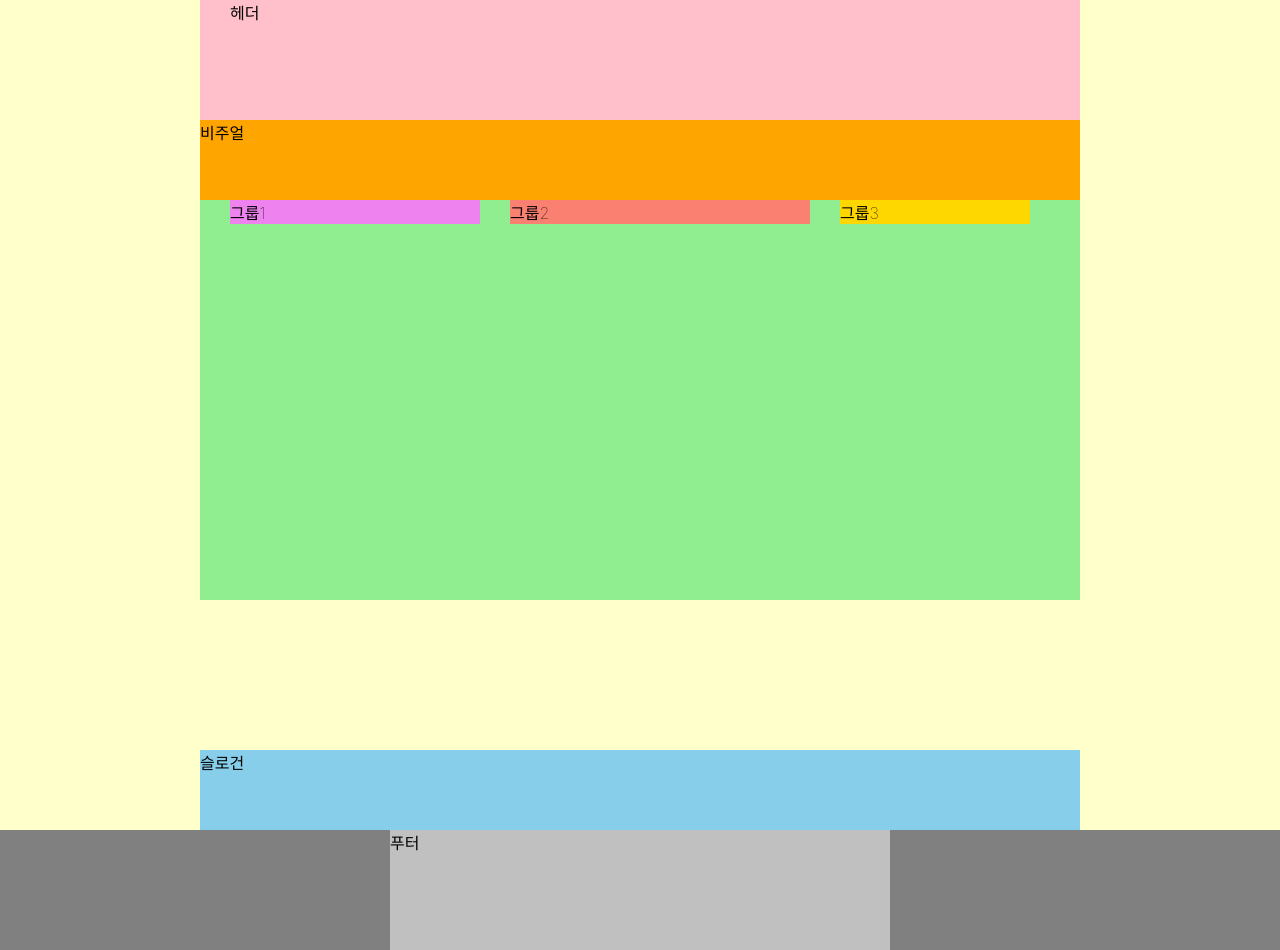
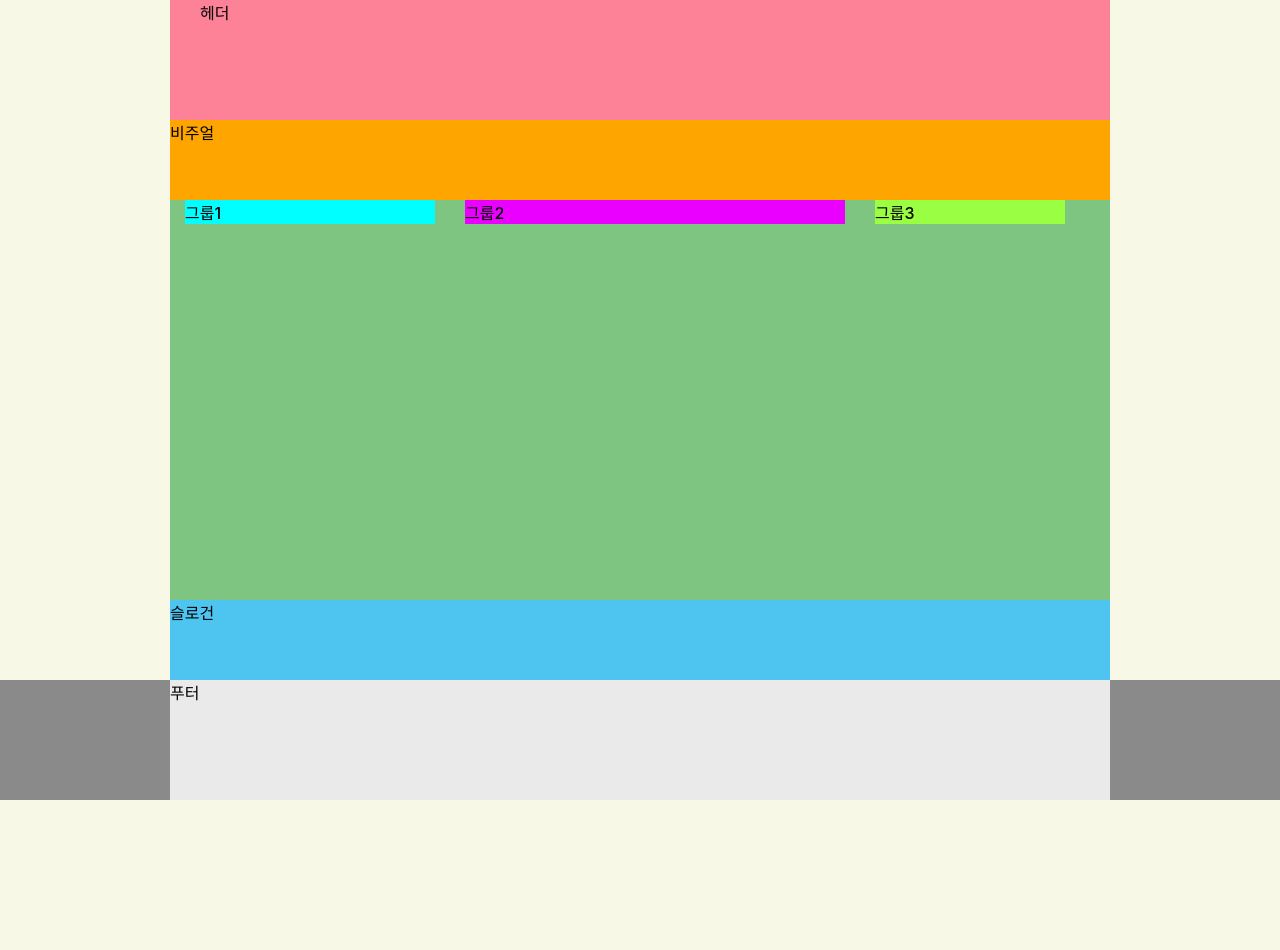
Before and after one commit to nahee09/HTML5, a website: page index.html in a window 1280 px wide. After the commit the page ends 800 px from the top, so only its background shows below. Drawn offline with Linux system fonts and the light colour scheme; a web font is replaced by a local one.

Commit message:
연습하면서 주석 추가

```diff
--- a/index.html
+++ b/index.html
@@ -16,7 +16,6 @@
     <div class="group group1">그룹1</div>
     <div class="group group2">그룹2</div>
     <div class="group group3">그룹3</div>
-    <div class="clearfix"></div>
   </main>
   <article class="slogan">슬로건</article>
   <footer class="footer"><!--bg에 들어가는 그라디언트와 footer영역 안에 글자들 배치하려고 footer안에 div 배치-->
--- a/styles/style.css
+++ b/styles/style.css
@@ -1,94 +1,80 @@
-@import url(./normalize.css);
+@import url(./normalize.css);/*파일 가져오기, 맨 처음에 넣어야 함*/
+/*normalize.css에 body{margin: 0;}이 담겨있기에 가장자리 여백이 사라짐*/
 @import url(./reset.css);
-/* 기본 스타일*/
-*,
-*::before,
-::after {
-  box-sizing: border-box;
+
+/* 기본 스타일 */
+*, *::before, *::after{
+box-sizing: border-box;
 }
 
-/* 본문 스타일 */
-body {
-  background: #ffc;
-  font-family: "Pretendard Variable", Pretendard, -apple-system, BlinkMacSystemFont, system-ui, Roboto, "Helvetica Neue", "Segoe UI", "Apple SD Gothic Neo",
-    "Noto Sans KR", "Malgun Gothic", "Apple Color Emoji", "Segoe UI Emoji", "Segoe UI Symbol", sans-serif;
-  font-weight: 100;
+/*본문 스타일*/
+body{
+  background: rgb(248, 248, 230);
+  /*웹폰트 적용(pretendard)*/
+  font-family: "Pretendard Variable", Pretendard, -apple-system, BlinkMacSystemFont, system-ui, Roboto, "Helvetica Neue", "Segoe UI", "Apple SD Gothic Neo", "Noto Sans KR", "Malgun Gothic", "Apple Color Emoji", "Segoe UI Emoji", "Segoe UI Symbol", sans-serif;
+  font-weight: 500;
 }
 
-/* 레이아웃 */
-.header,
-.visual,
-.main,
-.slogan,
-.footer-inner {
-  width: 880px;
-  margin: 0 auto;
+/*레이아웃*//*selector 그룹핑*/
+.header, .visual, .main, .slogan, .footer-inner{
+  width: 940px;
+  /*border의 크기를 width와 height의 값으로 사용할 수 있게 함(원래 width는 content기준)*/
+  margin: 0 auto; /*마치 중앙 정렬이 된 것 같은. 이동한 것이 아니라 크기가 커진 거임*/
+  /*margin: 0 0 0 auto; 마치 오른쪽 정렬이 된 것 같은. 그냥 크기가 커진 거임*/
 }
 
-/* 헤더 */
-.header {
-  background: pink;
-  padding: 0 30px; /* 숏핸드 표기법 상 우 하 좌(시계방향) */
+/*헤더*/
+.header{
+  background: rgb(254, 130, 151);
+  padding: 0 30px; /*세로 가로*/
   height: 15vh;
 }
 
-/* 비주얼 */
-.visual {
+/*비주얼*/
+.visual{
   background: orange;
   height: 10vh;
 }
 
-/* / 메인 / */
-.main {
-  background: lightgreen;
-  /* border: 3px solid red; */
+/*메인*/
+.main{
+  background: #7ec581;
   height: 50vh;
-  display: flow-root;
-  /* overflow: hidden; */
-  padding: 0 15px;
 }
-
-/* .main::after {
-  content: "";
-  clear: both;
-  display: block;
-} */
 
 .group{
   margin: 0 15px;
-  float:left;
+  float: left;
 }
 
-.group1 {
-  background-color: violet;
+.group1{
+  background-color: aqua;
   width: 250px;
 }
 
-.group2 {
-  background-color: salmon;
-  width: 300px;
+.group2{
+  background-color: rgb(234, 0, 255);
+  width: 380px;
 }
 
-.group3 {
-  background-color: gold;
+.group3{
+  background-color: rgb(154, 255, 67);
   width: 190px;
 }
 
-/* 슬로건 */
-.slogan {
-  margin-top: 150px;
-  background: skyblue;
+/*슬로건*/
+.slogan{
+  background: #4EC5F1;
   height: 10vh;
+  clear: both;
 }
 
-/* 푸터 */
-.footer {
-  background: gray;
+/*푸터*/
+.footer{
+  background: rgb(138, 138, 138);
 }
 
-.footer-inner {
-  background: silver;
+.footer-inner{
+  background: rgb(234, 234, 234);
   height: 15vh;
-  width: 500px;
-  overflow: hidden;
 }
```
